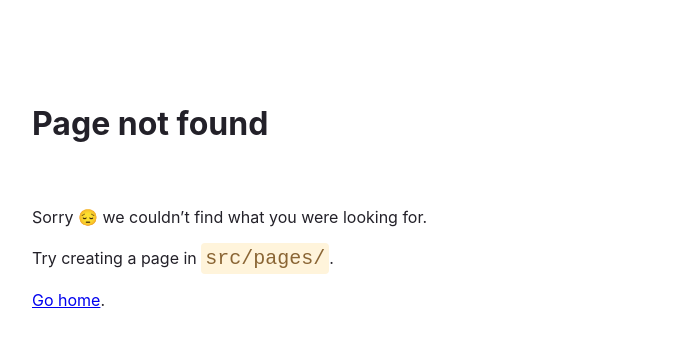
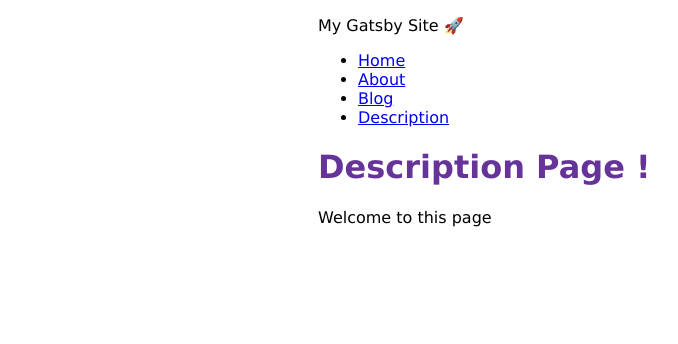
Before and after one commit to huangshihyu/my-first-gatsby, a Gatsby site: page /home in a window 1280 px wide. Before the commit this address had no page. Shown: the whole page, without its empty margins (72-750 px from the left). Built offline with nearby package versions, Linux system fonts and the light colour scheme; Gatsby itself is replaced by a stand-in of ours.

Commit message:
home-page

```diff
--- a/gatsby-config.js
+++ b/gatsby-config.js
@@ -1,17 +1,18 @@
 module.exports = {
   siteMetadata: {
-    siteUrl: "https://www.yourdomain.tld",
-    title: "My Gatsby Site 🚀",
+    siteUrl: 'https://www.yourdomain.tld',
+    title: 'My Gatsby Site 🚀',
+    description: 'Welcome to this page',
   },
   plugins: [
-    "gatsby-plugin-image",
-    "gatsby-plugin-sharp",
+    'gatsby-plugin-image',
+    'gatsby-plugin-sharp',
     {
-      resolve: "gatsby-source-filesystem",
+      resolve: 'gatsby-source-filesystem',
       options: {
         name: `blog`,
         path: `${__dirname}/blog`,
-      }
+      },
     },
   ],
 };
--- a/src/components/layout.js
+++ b/src/components/layout.js
@@ -1,7 +1,7 @@
-import * as React from 'react'
+import * as React from 'react';
 //使用 'useStaticQuery'傳遞 graphQL的值
 //graphql告訴系統資料來自graphQL
-import { Link, useStaticQuery, graphql } from 'gatsby'
+import { Link, useStaticQuery, graphql } from 'gatsby';
 
 //import css
 import {
@@ -11,7 +11,7 @@ import {
   navLinkItem,
   navLinkText,
   siteTitle,
-} from './layout.module.css'
+} from './layout.module.css';
 
 const Layout = ({ pageTitle, children }) => {
   const data = useStaticQuery(graphql`
@@ -22,10 +22,12 @@ const Layout = ({ pageTitle, children }) => {
         }
       }
     }
-  `)
+  `);
   return (
     <main className={container}>
-      <title>{pageTitle} | {data.site.siteMetadata.title}</title>
+      <title>
+        {pageTitle} | {data.site.siteMetadata.title}
+      </title>
       <p className={siteTitle}>{data.site.siteMetadata.title}</p>
       <nav>
         <ul className={navLinks}>
@@ -44,11 +46,16 @@ const Layout = ({ pageTitle, children }) => {
               Blog
             </Link>
           </li>
+          <li className={navLinkItem}>
+            <Link to="/home" className={navLinkText}>
+              Description
+            </Link>
+          </li>
         </ul>
       </nav>
       <h1 className={heading}>{pageTitle}</h1>
       {children}
     </main>
-  )
-}
-export default Layout
+  );
+};
+export default Layout;
--- /dev/null
+++ b/src/pages/home.js
@@ -0,0 +1,29 @@
+import * as React from 'react';
+
+import Layout from '../components/layout';
+// Step 1: Import the graphql tag
+import { graphql } from 'gatsby';
+
+const HomePage = ({ data }) => {
+  return (
+    <Layout pageTitle="Description Page !">
+      <p>
+        {/* Step 3: Use the data in your component*/}
+        {data.site.siteMetadata.description}
+      </p>
+    </Layout>
+  );
+};
+
+// Step 2: Export a page query
+export const query = graphql`
+  query {
+    site {
+      siteMetadata {
+        description
+      }
+    }
+  }
+`;
+
+export default HomePage;
```
